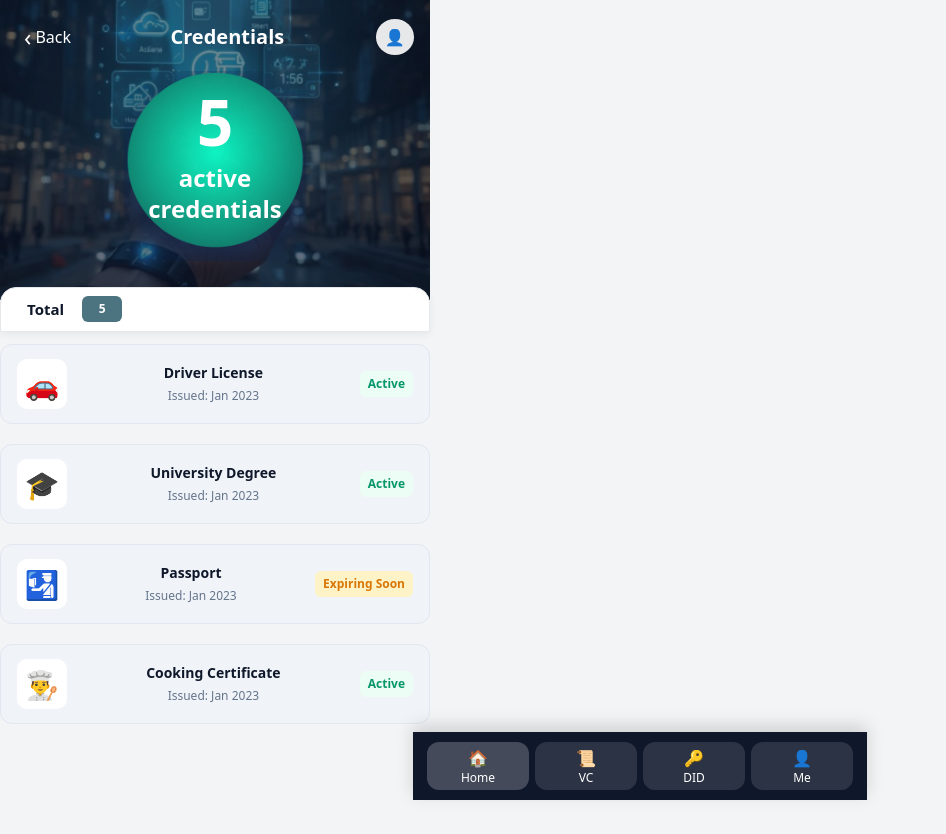
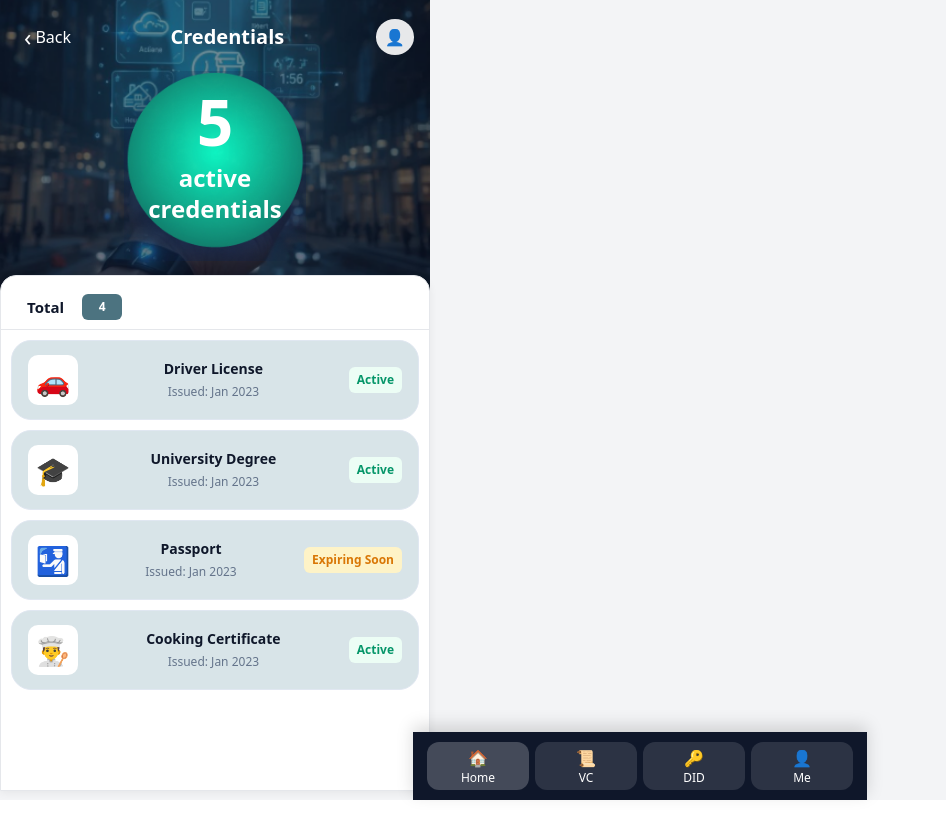
Before and after one commit to WeiShan-0415/FYP, a React app in the folder frontend/: page /credential in a window 1280 px wide. Shown: the whole page, without its empty margins (0-946 px from the left). After the commit the page ends 800 px from the top, so only its background shows below. Built offline with nearby package versions, Linux system fonts and the light colour scheme; the HTML template or start-up script is replaced by a standard one.

Commit message:
enhance UI

```diff
--- a/frontend/src/App.css
+++ b/frontend/src/App.css
@@ -75,14 +75,14 @@ body {
 
 /* Main cards */
 .homeCards {
-  margin-top: -25px; /* pull over the rounded hero */
-  padding: 0 0px 90px; /* leave space for tab bar */
-}
-.homeTitle {
+  margin-top: -25px;
+  padding: 0 0px 90px;
   background: #fff;
   border: 1px solid #e5e7eb;
   box-shadow: 0 2px 8px rgba(0,0,0,0.06);
   border-radius: 16px 16px 0 0;
+}
+.homeTitle {
   padding: 12px 16px;
   margin: 0;
   font-weight: 700;
@@ -108,7 +108,7 @@ body {
   align-items: center;
   padding: 24px 16px;
 }
-.menuCard:nth-of-type(2) {
+.menuCard.center {
   display: flex;
   justify-content: center;
   align-items: center;
@@ -365,16 +365,12 @@ body {
 }
 /* Credential Cards */
 .titleWithBadge {
-  background: #fff;
-  border: 1px solid #e5e7eb;
-  box-shadow: 0 2px 8px rgba(0,0,0,0.06);
-  border-radius: 16px 16px 0 0;
+  border-bottom: 1px solid #e5e7eb;
   display: flex;
   align-items: center;
   gap: 8px;
   padding: 0 16px;
-  margin-top: 12px;
-  margin-bottom: 12px;
+  margin: 10px 0px
 }
 .totalBadge {
   background: #4C7380;
@@ -391,11 +387,11 @@ body {
   grid-template-columns: 50px 1fr auto;
   align-items: center;
   gap: 14px;
-  background: #f0f4f8;
+  background: #D8E4E8;
   border: 1px solid #e0e7f1;
-  border-radius: 12px;
+  border-radius: 20px;
   padding: 14px 16px;
-  margin-bottom: 20px;
+  margin: 10px;
 }
 .cardIcon {
   font-size: 28px;
--- a/frontend/src/credential.jsx
+++ b/frontend/src/credential.jsx
@@ -34,7 +34,7 @@ export default function Credential() {
       <main className="homeCards">
         <div className="titleWithBadge">
           <h5 className="credentialTitle">Total</h5>
-          <span className="totalBadge">5</span>
+          <span className="totalBadge">4</span>
         </div>
         <div className="credentialCard">
           <div className="cardIcon">🚗</div>
--- a/frontend/src/homepage.jsx
+++ b/frontend/src/homepage.jsx
@@ -49,7 +49,7 @@ export default function HomePage() {
             />
         </button>
 
-        <button className="menuCard" onClick={() => navigate('/credential')}>
+        <button className="menuCard center" onClick={() => navigate('/credential')}>
           <img
               src='/credential.png'
               alt="Credential"
```
